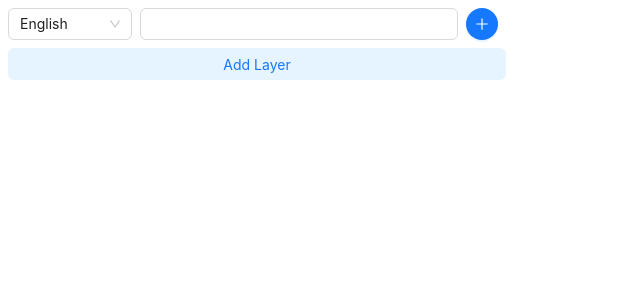
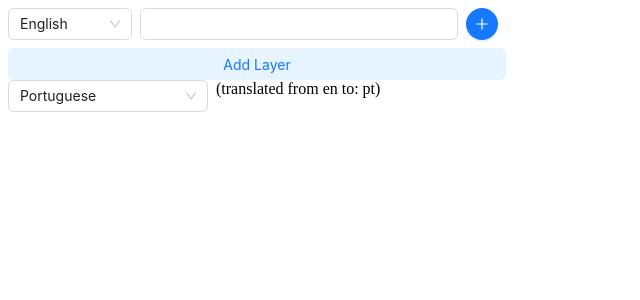
Before and after one commit to missgretchen/Bad-Translations, a React (Vite) app: page / in a window 1280 px wide. Shown: the top 300 px of the page, without its empty margins (0-640 px from the left). Built offline with nearby package versions, Linux system fonts and the light colour scheme.

Commit message:
finish most of basic implementation

```diff
--- a/src/App.tsx
+++ b/src/App.tsx
@@ -1,12 +1,13 @@
 import { useState } from 'react';
 import { v4 as uuid } from 'uuid';
-import { Flex } from 'antd';
-import { TranslationInput } from './components';
+import { Flex} from 'antd';
+import { TranslationInput, TranslationLayer } from './components';
 import { TranslationUnit } from './types';
 
 function App() {
   const [inputLayer, setInputLayer] = useState<TranslationUnit[]>([{language: 'en', text: '', id: uuid()}]);
   const [translationLayers, setTranslationLayers] = useState<TranslationUnit[][]>([[]]);
+  const [outputLayer, setOutputLayer] = useState<TranslationUnit>({language: 'pt', text: '', id: uuid()});
 
   const setInputLanguage = (newLanguage: string, index: number) => {
     const newInputLayer = [...inputLayer];
@@ -44,25 +45,82 @@ function App() {
     setTranslationLayers(newTranslationLayers);
   };
 
+  const getParentTranslationUnit = (sectionIndex: number, layerIndex: number) => {
+    if(layerIndex === 0) {
+      return inputLayer[sectionIndex];
+    }
+    return translationLayers[sectionIndex][layerIndex - 1];
+  }
+
+  const setOutputText = (newText: string, sectionIndex: number, layerIndex: number) => {
+    const newTranslationLayers = [ ...translationLayers];
+    newTranslationLayers[sectionIndex][layerIndex].text = newText;
+    setTranslationLayers(newTranslationLayers);
+  }
+
+  const setOutputLanguage = (newLanguage: string, sectionIndex: number, layerIndex: number) => {
+    const newTranslationLayers = [ ...translationLayers];
+    newTranslationLayers[sectionIndex][layerIndex].language = newLanguage;
+    setTranslationLayers(newTranslationLayers);
+  }
+
+  const getAllAncestorTranslationUnits = ():TranslationUnit[] => {
+    const allAncestors: TranslationUnit[] = [];
+    translationLayers.forEach((sectionLayerList: TranslationUnit[], sectionIndex: number) => {
+      if(sectionLayerList.length === 0) {
+        allAncestors.push(inputLayer[sectionIndex])
+      } else {
+        allAncestors.push(sectionLayerList[sectionLayerList.length - 1])
+      }
+    });
+    return allAncestors;
+  };
+
+  const updateOutputLayer = (newText: string|null, newLanguage: string|null) => {
+    const newOutputLayer = { ...outputLayer};
+    if(newText) { newOutputLayer.text = newText;}
+    if(newLanguage) { newOutputLayer.language = newLanguage;}
+    setOutputLayer(newOutputLayer);
+  }
+
   return (
     <>
       <Flex gap="small">
-        {inputLayer.map((translationUnit, index) => (
-          <TranslationInput
-            key={translationUnit.id}
-            language={translationUnit.language}
-            setLanguage={( newLanguage:string ) => setInputLanguage(newLanguage, index)}
-            text={translationUnit.text}
-            setText={(newText: string) => setInputText(newText, index)}
-            onInsertSection={() => onInsertSection(index)}
-            onAddLayer={() => onInsertLayer(index, 0)}
-            disableAddLayer={translationLayers[index].length > 1}
-            onDelete={() => onDeleteSection(index)}
-            disableDelete={inputLayer.length === 1}
-          />
+        {inputLayer.map((inputTranslationUnit, sectionIndex) => (
+          <Flex gap="small" vertical key={sectionIndex}>
+            <TranslationInput
+              key={inputTranslationUnit.id}
+              language={inputTranslationUnit.language}
+              setLanguage={( newLanguage:string ) => setInputLanguage(newLanguage, sectionIndex)}
+              text={inputTranslationUnit.text}
+              setText={(newText: string) => setInputText(newText, sectionIndex)}
+              onInsertSection={() => onInsertSection(sectionIndex)}
+              onAddLayer={() => onInsertLayer(sectionIndex, 0)}
+              disableAddLayer={translationLayers[sectionIndex].length > 0}
+              onDelete={() => onDeleteSection(sectionIndex)}
+              disableDelete={inputLayer.length === 1}
+            />
+          {translationLayers[sectionIndex].map((translationLayerUnit, layerIndex) => (
+            <TranslationLayer
+              key={translationLayerUnit.id}
+              ancestorTranslations={[getParentTranslationUnit(sectionIndex, layerIndex)]}
+              outputText={translationLayerUnit.text}
+              setOutputText={(newText: string) => setOutputText(newText, sectionIndex, layerIndex)}
+              outputLanguage={translationLayerUnit.language}
+              setOutputLanguage={(newLanguage: string) => setOutputLanguage(newLanguage, sectionIndex, layerIndex)}
+            />
+          ))}
+        </Flex>
         ))
         }
       </Flex>
+      <TranslationLayer
+        ancestorTranslations={getAllAncestorTranslationUnits()}
+        outputText={outputLayer.text}
+        setOutputText={(newText: string) => updateOutputLayer(newText, null)}
+        outputLanguage={outputLayer.language}
+        setOutputLanguage={(newLanguage: string) => updateOutputLayer(null, newLanguage)}
+      />
     </>
   )
 }
--- /dev/null
+++ b/src/components/TranslationLayer.tsx
@@ -0,0 +1,59 @@
+import React, { useEffect, useState } from 'react';
+import { Select, Flex } from 'antd';
+import { TranslationUnit } from '../types';
+
+interface TranslationLayerProps {
+    ancestorTranslations: TranslationUnit[],
+    outputText: string,
+    setOutputText: (newText: string) => void,
+    outputLanguage: string,
+    setOutputLanguage: (newLanguage: string) => void,
+}
+
+const TranslationLayer: React.FC<TranslationLayerProps> = ({
+    ancestorTranslations,
+    outputText,
+    setOutputText,
+    outputLanguage,
+    setOutputLanguage,
+}) => {
+    const languageOptions: object[] = [
+        {label: 'English', value: 'en'},
+        {label: 'Spanish', value: 'sp'},
+        {label: 'Portuguese', value:'pt'}
+    ];
+    const [loading, setLoading] = useState<boolean>(true);
+    const [error, setError] = useState<string | null>(null);
+
+    const translateAndUpdate = async (ancestorTranslations: TranslationUnit[], outputLanguage: string ) => {
+        function getRandomInt(max: number) {
+            return Math.floor(Math.random() * max);
+          }
+
+        const responses = await Promise.all(ancestorTranslations.map((translationUnit) => (new Promise<string>((resolve) => {
+            setTimeout(() => resolve(`${translationUnit.text} (translated from ${translationUnit.language} to: ${outputLanguage})`), getRandomInt(2000));
+        }))))
+        const result = responses.join(' ');
+        // setting the output text will trigger a rerender in other layers, so if theres no change
+        // we shouldn't reset it, otherwise will fall into infinite update loop
+        if( result !== outputText) { setOutputText(result) };
+        setLoading(false);
+        console.log(responses);
+
+    };
+
+    useEffect(() => {
+        setLoading(true);
+        translateAndUpdate(ancestorTranslations, outputLanguage);
+    }, [ancestorTranslations, outputLanguage]);
+    return (
+        <>
+        <Flex gap="small">
+            <Select options={languageOptions} defaultValue={outputLanguage} onChange={setOutputLanguage} style={{width: 200}}/>
+            { loading ? 'Loading ...' : outputText }
+        </Flex>
+        </>
+    )
+}
+
+export default TranslationLayer;
--- a/src/components/index.js
+++ b/src/components/index.js
@@ -1,2 +1,4 @@
 import TranslationInput from './TranslationInput';
-export { TranslationInput };
+import TranslationLayer from './TranslationLayer';
+
+export { TranslationInput, TranslationLayer };
```
